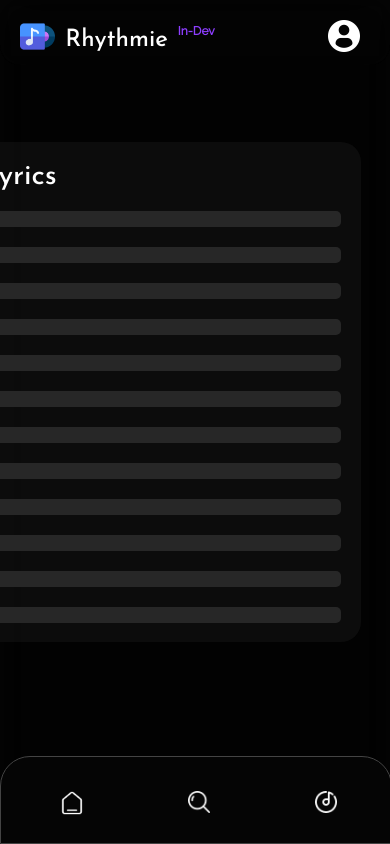
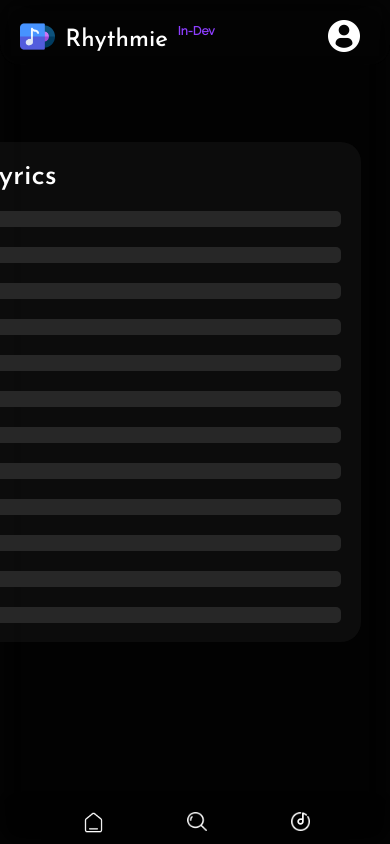
Before and after one commit to ApidBoy/Rhythmie, a SvelteKit app: page /nowplaying in a window 390 px wide. Built offline with nearby package versions, Linux system fonts and the light colour scheme.

Commit message:
Responsive update

```diff
--- a/src/components/Player.svelte
+++ b/src/components/Player.svelte
@@ -104,7 +104,6 @@
 	}
 </script>
 
-{#if songDetails.length !== 0}
 	<div id="bottomBar">
 		<audio bind:this={audio} src={songDetails.data[0].downloadUrl[2].link}></audio>
 		<div id="musicInfo">
@@ -161,9 +160,6 @@
 			</div>
 		</div>
 	</div>
-{:else}
-	<PlayerSkeleton />
-{/if}
 
 <style>
 	#bottomBar {
@@ -174,7 +170,7 @@
 		display: flex;
 		align-items: center;
 		flex-direction: column;
-		z-index: 5;
+		z-index: 3;
 		/* background: #0a0a0a6b; */
 		background: #0a0a0ae0;
 		backdrop-filter: blur(12px) brightness(90%);
@@ -377,7 +373,7 @@
 	}
 	@media only screen and (max-width: 970px) {
 		#bottomBar {
-			bottom: 11%;
+			bottom: 60px;
 			left: 5%;
 			border-radius: 20px;
 			height: 85px;
--- a/src/components/Sidebar.svelte
+++ b/src/components/Sidebar.svelte
@@ -180,7 +180,7 @@
 	#sideNav {
 		display: flex;
 		flex-direction: column;
-		z-index: 3;
+		z-index: 5;
 		width: 240px;
 		padding-left: 10px;
 		padding-top: 10px;
@@ -212,11 +212,6 @@
 	}
 	#homeIcon {
 		width: 1.5rem;
-	}
-	#navMenuItem:hover {
-		background: #a5a5a52a;
-		cursor: pointer;
-		border-radius: 20rem;
 	}
 	.navMenuText {
 		margin-left: 10px;
@@ -252,9 +247,6 @@
 		font-size: 17px;
 		margin-top: 20px;
 		margin-left: 10px;
-	}
-	#playQueueTitle:hover {
-		cursor: pointer;
 	}
 	#playQueueTitle > img {
 		float: right;
@@ -295,13 +287,6 @@
 	.activeItem {
 		background: #222;
 	}
-	#queueItem:hover {
-		background: #222;
-		cursor: pointer;
-	}
-	#queueItem:hover > #playIconContainer > #playIcon {
-		opacity: 1;
-	}
 	#queueItemArtContainer {
 		display: flex;
 		margin-left: 10px;
@@ -337,18 +322,39 @@
 		opacity: 0;
 	}
 
+	@media (hover: hover) {
+		#navMenuItem:hover {
+			background: #a5a5a52a;
+			cursor: pointer;
+			border-radius: 20rem;
+		}
+		#playQueueTitle:hover {
+			cursor: pointer;
+		}
+		#queueItem:hover {
+			background: #222;
+			cursor: pointer;
+		}
+		#queueItem:hover > #playIconContainer > #playIcon {
+			opacity: 1;
+		}
+	}
+
 	@media only screen and (max-width: 970px) {
 		#sideNav {
 			z-index: 5;
 			top: auto;
 			bottom: 0;
-			height: 9%;
-			width: 97.5vw;
-			border: 1px solid #444;
-			background: #070707c4;
-			backdrop-filter: blur(12px) brightness(90%);
-			border-top-left-radius: 30px;
-			border-top-right-radius: 30px;
+			height: 53px;
+			width: 100vw;
+			border: none;
+			/* padding-left: 10px;
+			padding-top: 10px; */
+			padding: 0;
+			/* background: #070707c4; */
+			backdrop-filter: blur(12px) brightness(70%);
+			/* box-shadow: 0 0 20px #000; */
+			/* filter: drop-shadow(10px); */
 		}
 		#playQueueContainer {
 			display: none;
@@ -356,16 +362,37 @@
 		#navMenu {
 			display: flex;
 			flex-direction: row;
+			justify-content: center;
+			align-items: center;
+			width: 100%;
+			margin-top: 10px;
 		}
 		#navMenuItem {
 			align-items: center;
 			padding-left: 0;
+			width: 25%;
+			height: 60px;
+			padding: 3px;
+			padding-top: 7px;
+			margin: 0;
+			border-radius: 14px;
+		}
+		.active {
+			border-radius: 14px;
+		}
+		.navMenuIcon {
+			width: 1.2rem;
+			margin-right: 0;
+		}
+		#homeIcon {
+			width: 1.3rem;
 		}
 	}
 	@media only screen and (max-width: 500px) {
 		.navMenuText {
 			display: none;
-			margin-left: 7px;
+			margin-left: 4px;
+			margin-top: 8px;
 		}
 		.active > div > .navMenuText {
 			display: inline-block;
--- a/src/routes/+layout.svelte
+++ b/src/routes/+layout.svelte
@@ -7,8 +7,14 @@
     import './styles.css';
 	import { activeRouteDerived, setActiveRoute } from '../activeRoute';
 	import { onMount } from 'svelte';
+	import { playerData } from '../store';
 
 	let activeRoute = '';
+	let songDetails;
+	playerData.subscribe((value) => {
+		console.log('Player data: ', value);
+		songDetails = value;
+    });
 
     onMount(() => {
         activeRouteDerived.subscribe((value) => {
@@ -29,7 +35,9 @@
     <Sidebar />
 {/if}
 
-<Player />
+{#if songDetails.length !== 0}
+    <Player />
+{/if}
 
 <main>
     <slot />
```
